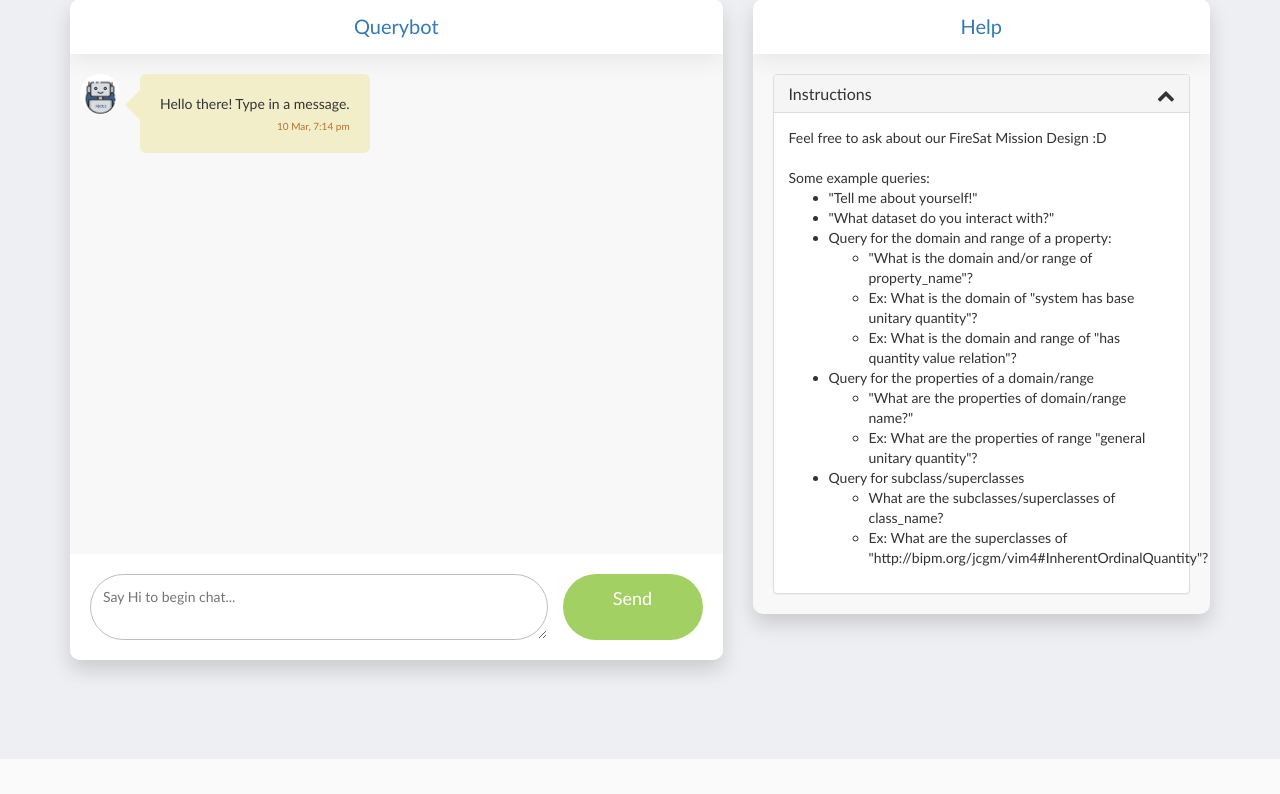
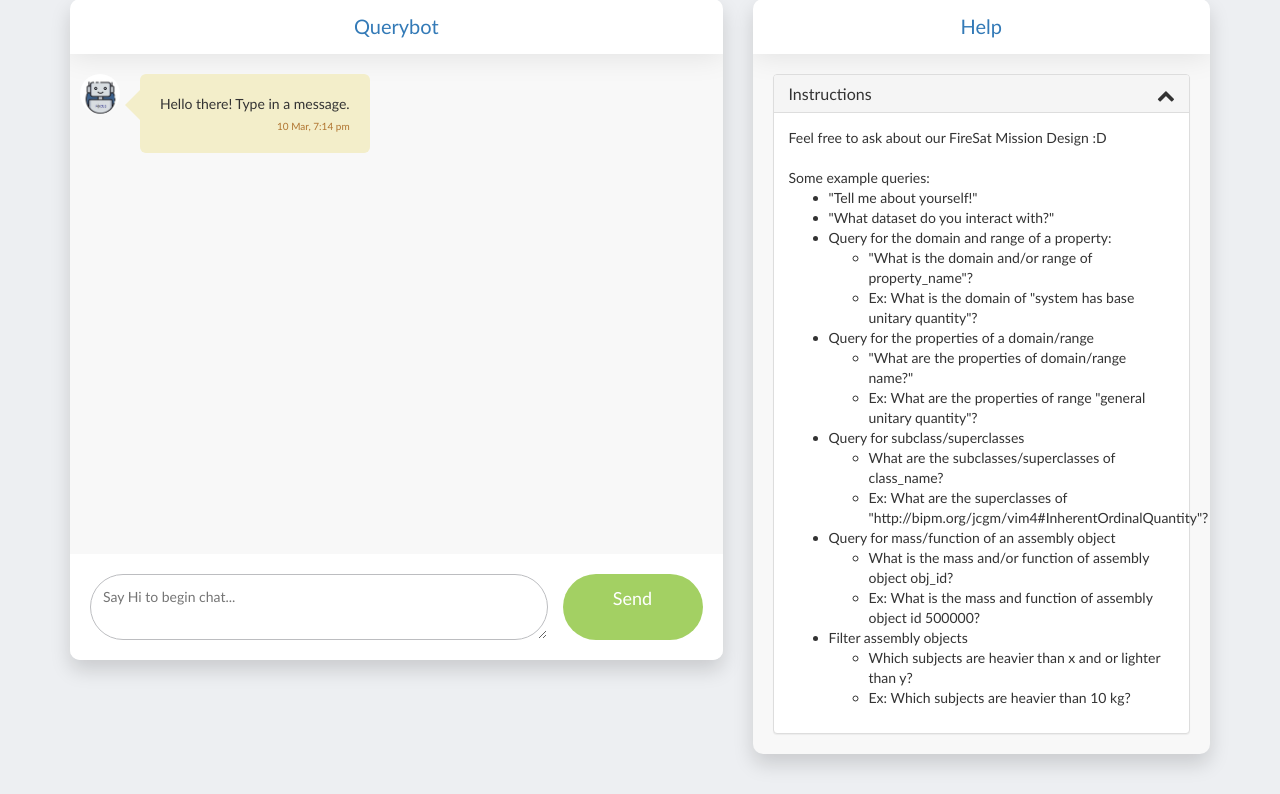
Before and after one commit to rudyorre/chatbot.ai, a Flask app: page / in a window 1280 px wide. Shown: the part 41-835 px from the top of the page. Before the commit the page ends 800 px from the top, so only its background shows below. Run offline with Flask 2, Linux system fonts and the light colour scheme; some libraries are stand-ins or nearby versions.

Commit message:
add more ex queries

```diff
--- a/server/src/server/templates/index.html
+++ b/server/src/server/templates/index.html
@@ -81,20 +81,27 @@
 											<ul>
 												<li>"What is the domain and/or range of property_name"?</li>
 												<li>Ex: What is the domain of "system has base unitary quantity"?</li>
-												<li>Ex: What is the domain and range of "has quantity value relation"?</li>
 											</ul>
 										</li>
 										<li>Query for the properties of a domain/range</li>
 											<ul>
 												<li>"What are the properties of domain/range name?"</li>
-												<!-- <li>Ex: What are the properties of domain Authority?</li> -->
 												<li>Ex: What are the properties of range "general unitary quantity"?</li>
 											</ul>
 										<li>Query for subclass/superclasses</li>
 											<ul>
 												<li>What are the subclasses/superclasses of class_name?</li>
 												<li>Ex: What are the superclasses of "http://bipm.org/jcgm/vim4#InherentOrdinalQuantity"?</li>
-												<!-- <li>Ex: What are the subclasses of "http://bipm.org/jcgm/vim4#UnitaryQuantityValue"?</li> -->
+											</ul>
+										<li>Query for mass/function of an assembly object</li>
+											<ul>
+												<li>What is the mass and/or function of assembly object obj_id?</li>
+												<li>Ex: What is the mass and function of assembly object id 500000?</li>
+											</ul>
+										<li>Filter assembly objects</li>
+											<ul>
+												<li>Which subjects are heavier than x and or lighter than y?</li>
+												<li>Ex: Which subjects are heavier than 10 kg?</li>
 											</ul>
 									</ul>
 								</div>
```
